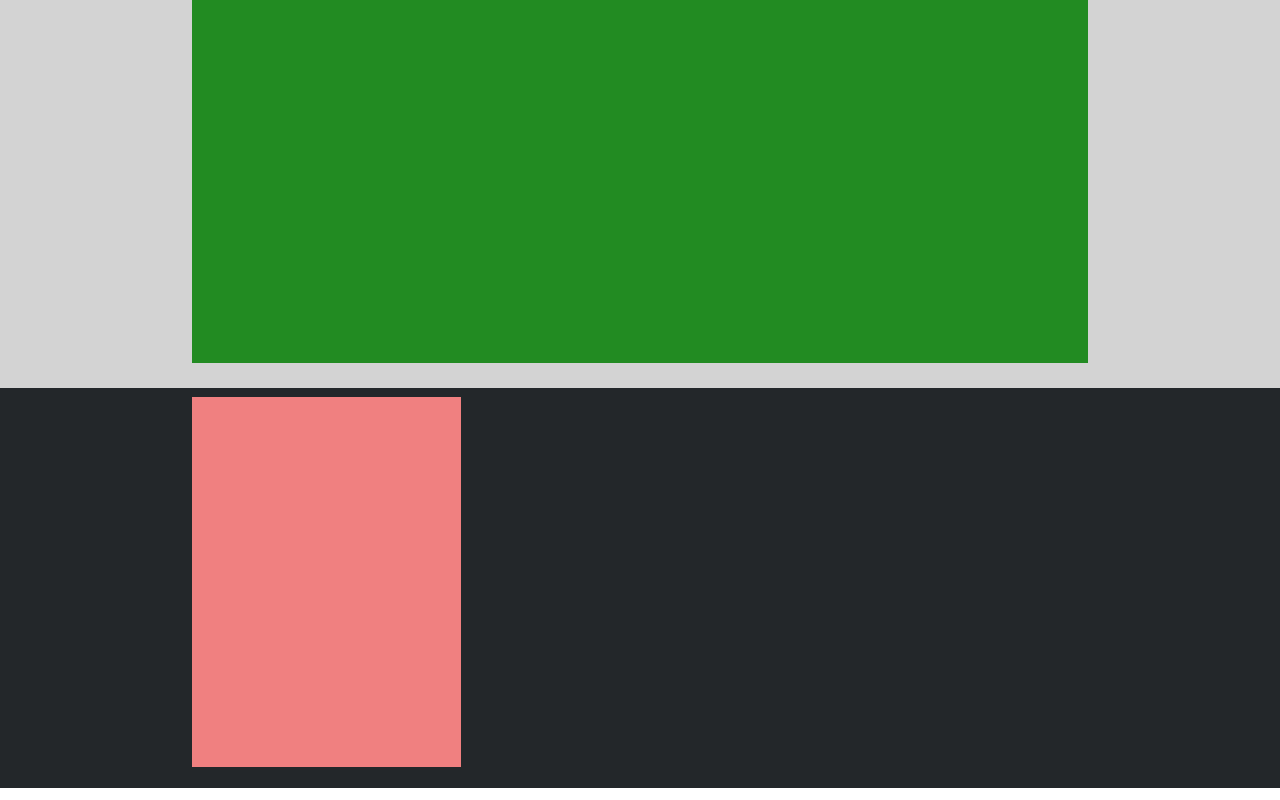
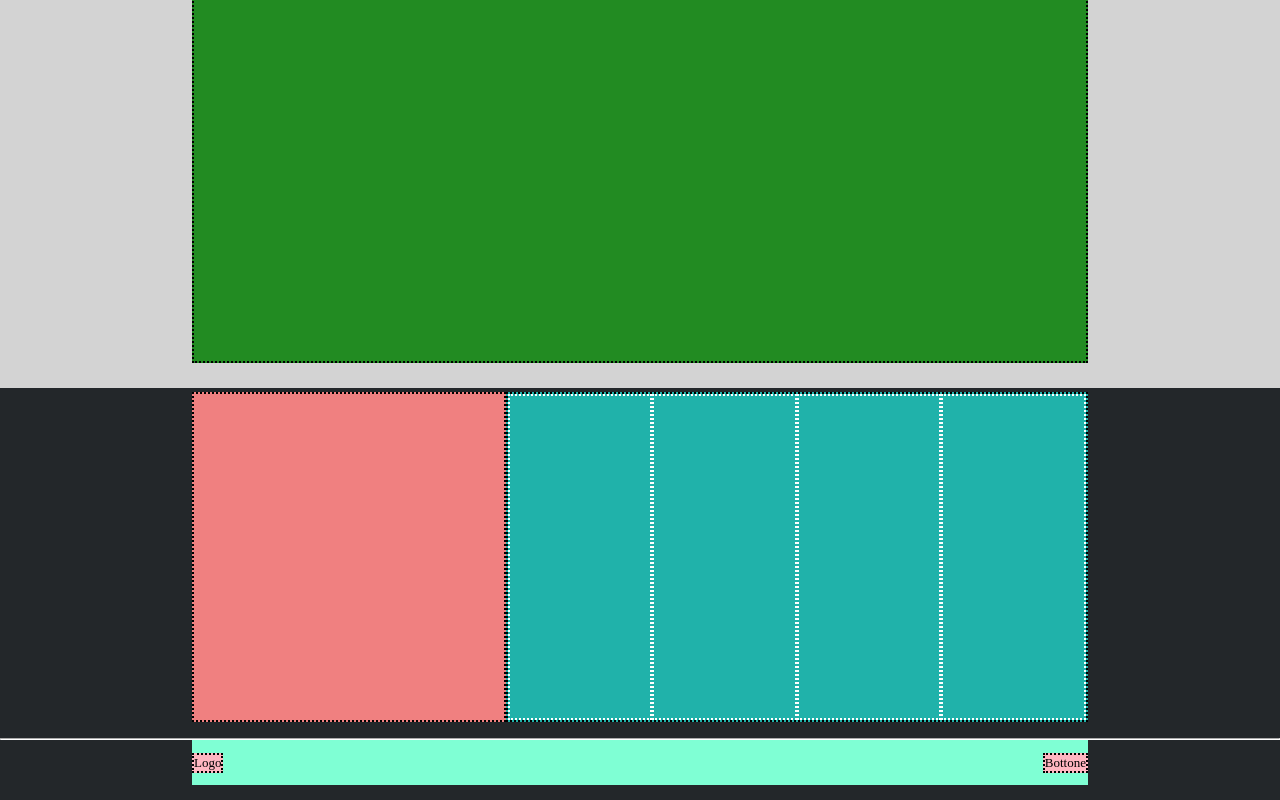
Before and after one commit to zhLisha/htmlcss-struttura-discord, a plain HTML site: page index.html in a window 1280 px wide. Shown: the part 1532-2332 px from the top of the page. Drawn offline with Linux system fonts and the light colour scheme.

Commit message:
added info footer and logo

```diff
--- a/css/style.css
+++ b/css/style.css
@@ -8,6 +8,10 @@
 /* COMMON */
 ul{
     list-style-type: none;
+}
+
+hr{
+    border-color: white;
 }
 
 /* Header */
@@ -29,7 +33,7 @@ ul{
 .logo, nav, .login{
     /* TEST */
     padding: 5px;
-    border: 1px dotted black;
+    border: 2px dotted black;
     background-color: #f0b319;
 }
 
@@ -67,16 +71,22 @@ nav ul li{
 
     /* TEST */
     background-color: #ee82ee;
-    border: 1px dotted black;
+    border: 2px dotted black;
 }
 
 /* MAIN */
 
+.container-content{
+    width: 70%;
+    height: 100%;
+    margin: auto;
+    display: flex;
+    align-items: center;
+}
+
 /* CONTAINER WHITE */
 .container-white{
     height: 330px;
-
-    /* TEST */
     background-color: white;
 }
 
@@ -87,17 +97,9 @@ nav ul li{
 }
 
 /* CONTAINERI GREY BIG */
-.container-grey-big{
+.container-grey.big{
     height: 600px;
     background-color: lightgrey;
-}
-
-.container-content{
-    width: 70%;
-    height: 100%;
-    margin: auto;
-    display: flex;
-    align-items: center;
 }
 
 
@@ -107,6 +109,7 @@ nav ul li{
 
     /* TEST */
     background-color: #1e90ff;
+    border: 2px dotted black;
 }
 
 aside{
@@ -115,6 +118,7 @@ aside{
 
     /* TEST */
     background-color: #ffc0cb;
+    border: 2px dotted black;
 }
 
 
@@ -125,20 +129,72 @@ aside{
 
     /* testo */
     background-color: #228b22;
+    border: 2px dotted black;
 }
 
 /* FOOTER */
+/* SECTION 1 */
 .container-black{
-    height: 400px;
+    height: 350px;
     background-color: #23272a;
 }
 
+.info-left, .info-right{
+    height: 330px;
+    margin-bottom: 13px;
+}
 
 .info-left{
-    width: 30%;
-    height: 370px;
-    margin-bottom: 13px;
+    width: 35%;
 
     /* TEST */
     background-color: #f08080;
+    border: 2px dotted black;
 }
+
+.info-right{
+    width: 65%;
+
+    /* TEST */
+    background-color: #20b2aa;
+    border: 2px dotted black;
+}
+
+.container-info{
+    height: 100%;
+    display: flex;
+    justify-content: space-between;
+
+    /* TEST */
+
+}
+
+.text{
+    width: calc(100% / 4);
+    /* TEXT */
+    border: 2px dotted white;
+}
+
+/* SECTION 2 */
+.container-black.bottom{
+    height: 60px;
+
+}
+
+.container-black.bottom > .container-content{
+    justify-content: space-between;
+    height: 45px;
+
+    /* TEST */
+    background-color: #7fffd4 ;
+}
+
+
+
+.logo-footer, .bottone{
+
+    /* TEST */
+    border: 2px dotted black;
+    background-color: #ffb6c1;
+    font-size: 13px;
+}
--- a/index.html
+++ b/index.html
@@ -84,7 +84,7 @@
         </section>
 
         <!-- CONTAINER GREY -->
-        <section class="container-grey-big">
+        <section class="container-grey big">
             <div class="container-content">
                 <div class="big-image">
 
@@ -102,9 +102,34 @@
                 </div>
 
                 <div class="info-right">
-                    <div class="text">
+                    <div class="container-info">
+                        <div class="text">
 
+                        </div>
+                        <div class="text">
+
+                        </div>
+                        <div class="text">
+
+                        </div>
+                        <div class="text">
+
+                        </div>
                     </div>
+                </div>
+            </div>
+        </section>
+
+        <hr>
+
+        <section class="container-black bottom">
+            <div class="container-content">
+                <div class="logo-footer">
+                    Logo
+                </div>
+
+                <div class="bottone">
+                    Bottone
                 </div>
             </div>
         </section>
```
